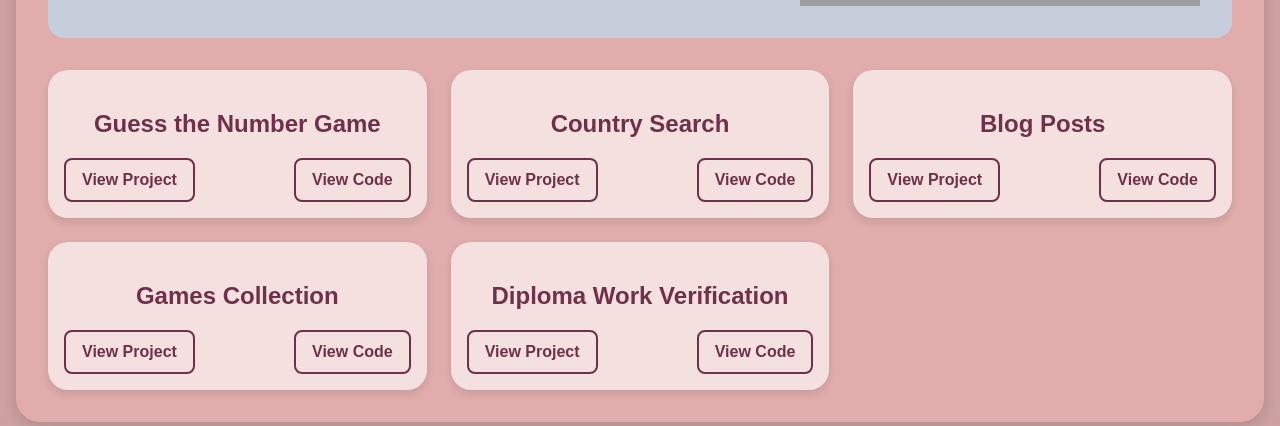
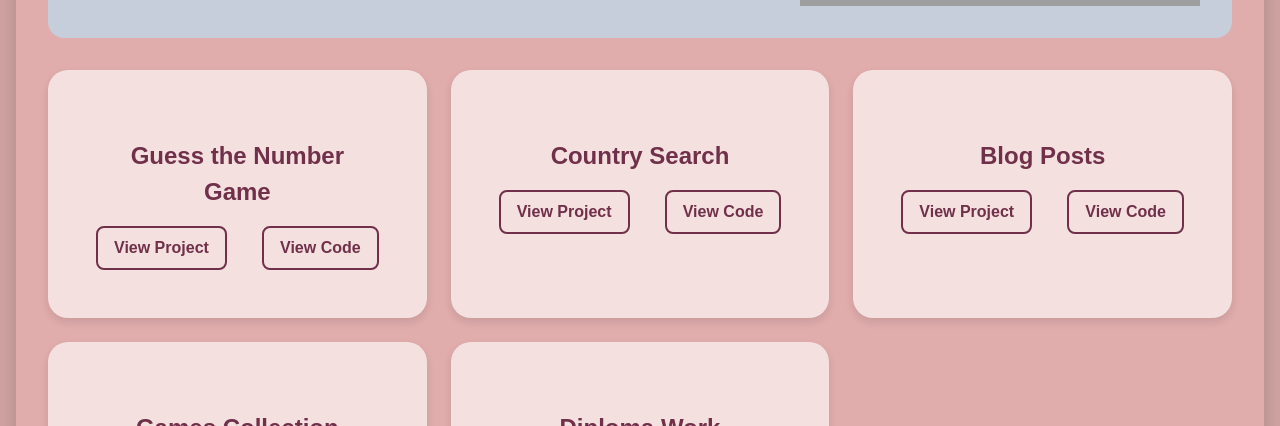
Before and after one commit to Olha36/portfolio, a React (Vite) app: page /projects in a window 1280 px wide. Shown: the part 374-800 px from the top of the page. Built offline with nearby package versions, Linux system fonts and the light colour scheme; grey boxes are pictures that could not be loaded.

Commit message:
change padding for projects cards

```diff
--- a/src/css/project.css
+++ b/src/css/project.css
@@ -13,7 +13,7 @@ h2 {
 .project-card {
   background-color: #f5e0e0;
   border-radius: 1.25rem;
-  padding: 1rem;
+  padding: 3rem;
   text-align: center;
   box-shadow: 0 4px 8px rgba(0, 0, 0, 0.1);
 }
```
